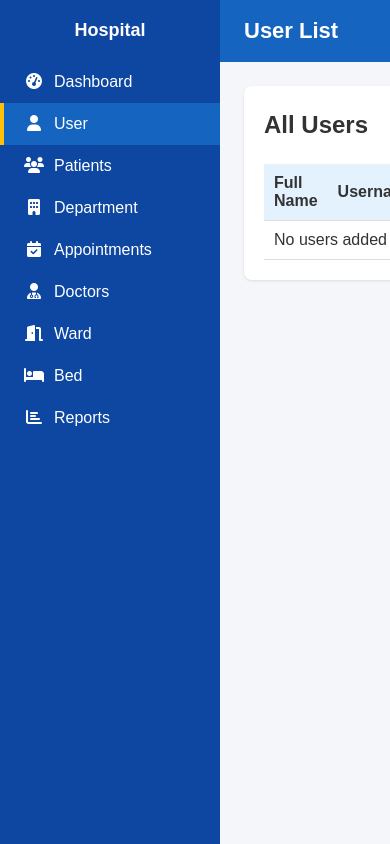
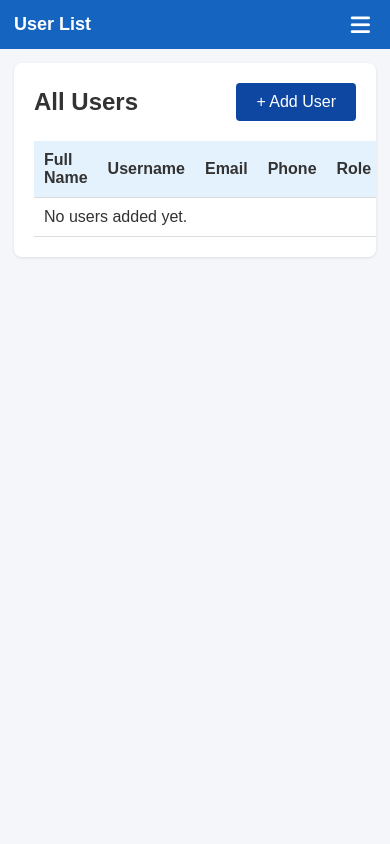
Before and after one commit to RAKIB6348/hospital_django, a Django app: page /user/list/ in a window 390 px wide; the page is wider, and only the part inside the window is pictured. Run offline with Django 5.2, Linux system fonts and the light colour scheme.

Commit message:
dashbaord make it responsive

```diff
--- a/patient/templates/patient/base.html
+++ b/patient/templates/patient/base.html
@@ -68,9 +68,47 @@
             padding: 10px 20px 10px 36px;
         }
         .dropdown a:hover { background: #1565c0; }
+        .menu-toggle { display: none; }
+
+        @media (max-width: 768px) {
+            body { flex-direction: column; }
+            .menu-toggle {
+                display: block;
+                position: fixed;
+                top: 12px;
+                right: 14px;
+                z-index: 100;
+                background: none;
+                border: none;
+                color: white;
+                font-size: 22px;
+                cursor: pointer;
+            }
+            .sidebar {
+                width: 100%;
+                display: none;
+                padding-top: 10px;
+            }
+            .sidebar.open { display: block; }
+            .main header { padding: 14px; }
+            .main header h1 { font-size: 18px; }
+            .container { padding: 14px; }
+            .stats { flex-direction: column; gap: 14px; }
+            .stat { min-width: 0; }
+            .form-grid { grid-template-columns: 1fr; }
+            .card { overflow-x: auto; }
+        }
+
+        @media (min-width: 769px) and (max-width: 1024px) {
+            .stats { flex-wrap: wrap; }
+            .stat { flex: 1 1 45%; }
+        }
     </style>
 </head>
 <body>
+    <button class="menu-toggle" onclick="document.querySelector('.sidebar').classList.toggle('open')">
+        <i class="fas fa-bars"></i>
+    </button>
     <aside class="sidebar">
         <h2>Hospital</h2>
         <a href="{% url 'dashboard' %}" class="{% if request.resolver_match.url_name == 'dashboard' %}active{% endif %}"><i class="fas fa-tachometer-alt"></i>Dashboard</a>
```
